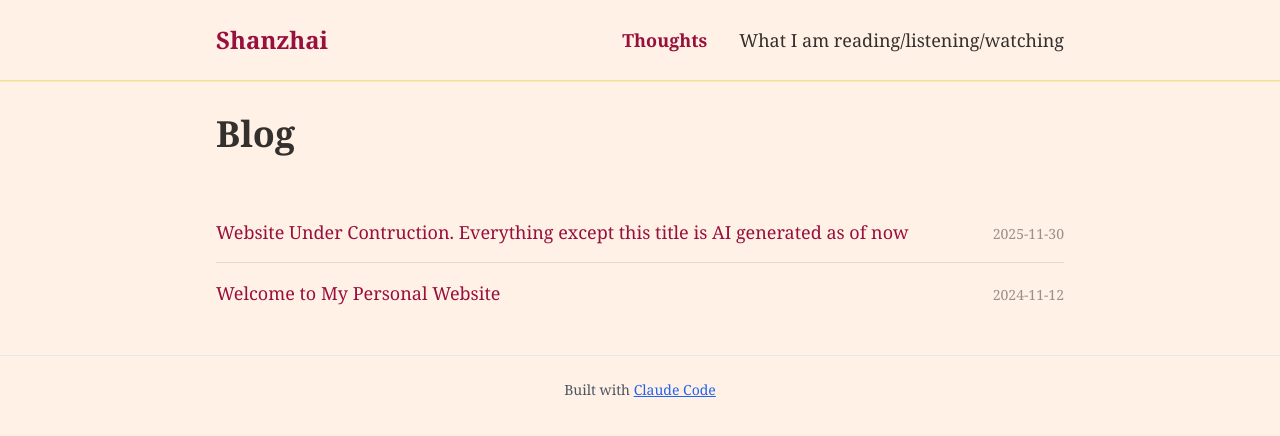
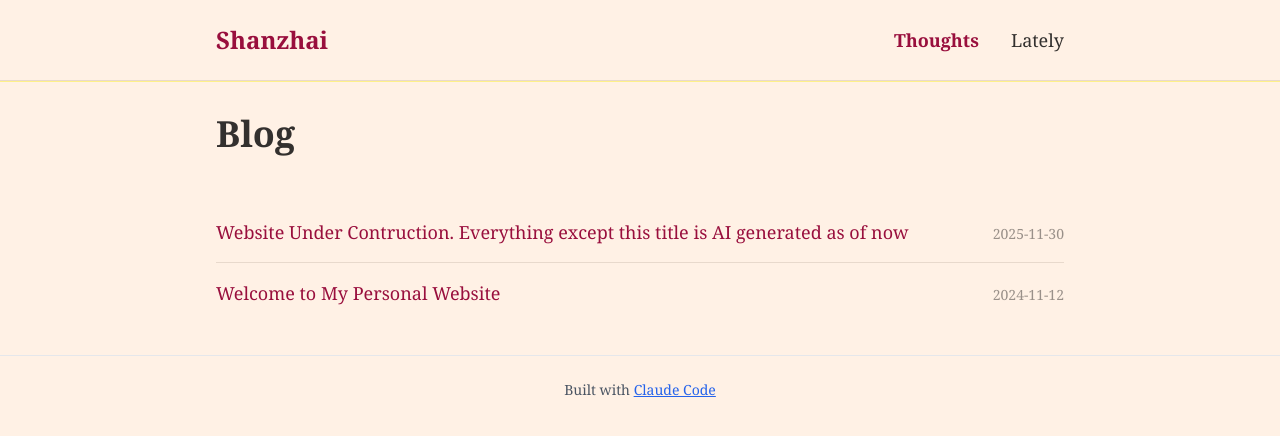
Before and after one commit to averma1010/claude_code_exp, a Next.js app in the folder website/: page /blog in a window 1280 px wide. Shown: the top 436 px of the page. Built offline with nearby package versions, Linux system fonts and the light colour scheme.

Commit message:
chanign tab name

```diff
--- a/website/components/Navigation.tsx
+++ b/website/components/Navigation.tsx
@@ -35,7 +35,7 @@ export default function Navigation() {
                 isActive('/currently') ? 'text-ft-accent font-semibold' : 'text-ft-text'
               }`}
             >
-              What I am reading/listening/watching
+              Lately
             </Link>
           </div>
         </div>
```
